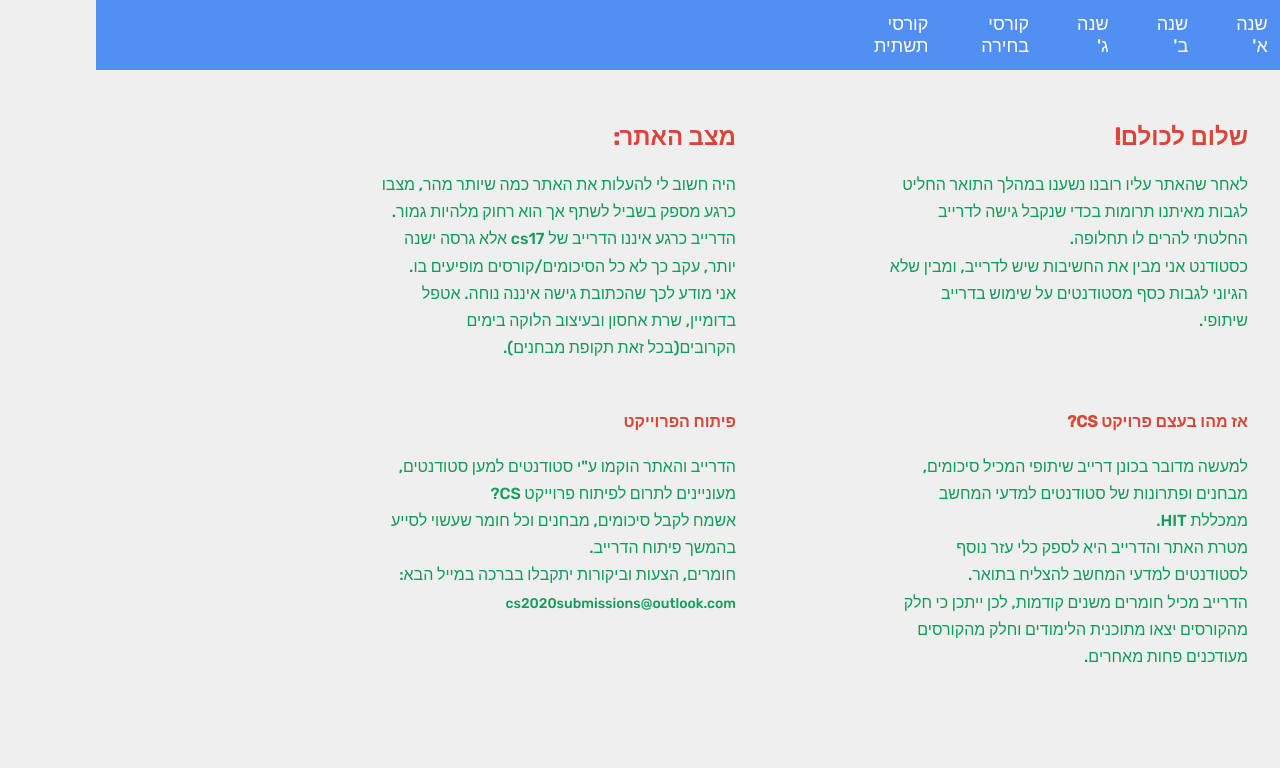
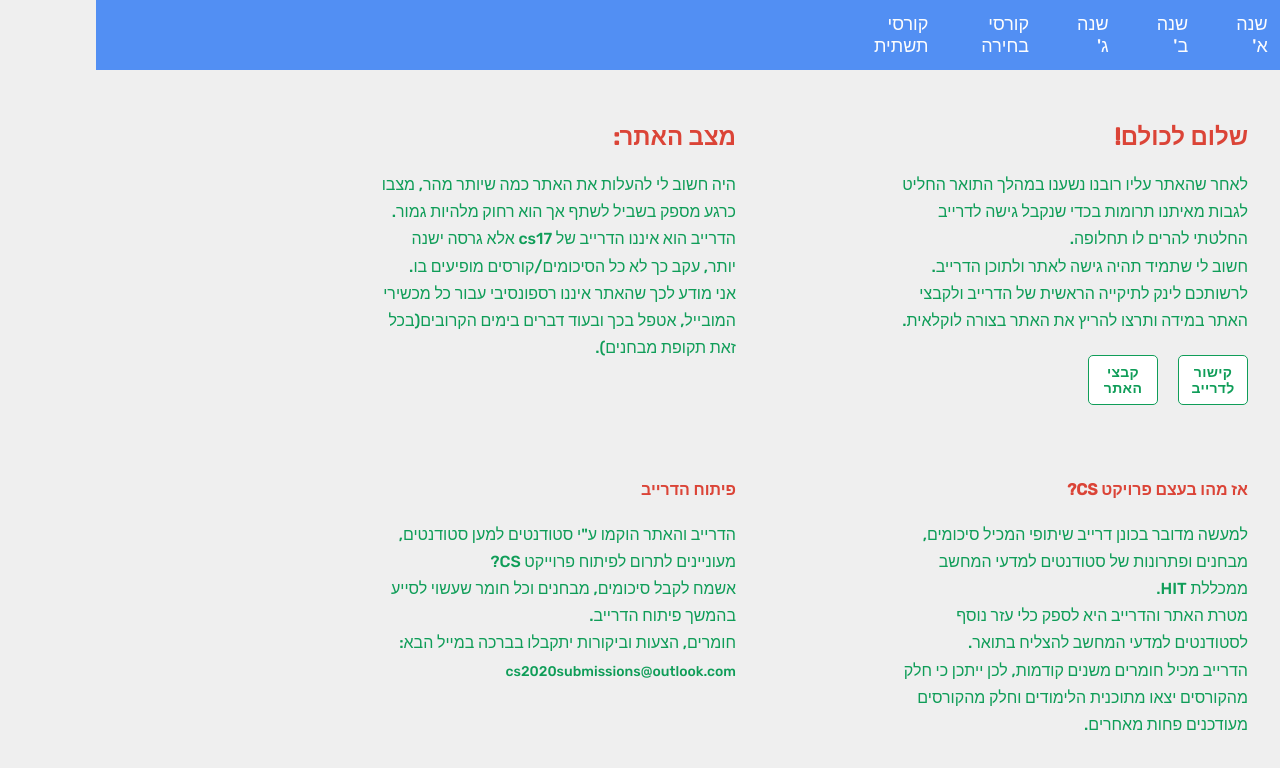
Before and after one commit to Gal94/cs2020, a React (Create React App) app: page /#/ in a window 1280 px wide. Before the commit this address led to /#/first-year. Shown: the top 768 px of the page. Built offline with nearby package versions, Linux system fonts and the light colour scheme.

Commit message:
added props to ModulesButton component. added links and updated homepage text.

```diff
--- a/src/components/module-button/ModuleButton.component.jsx
+++ b/src/components/module-button/ModuleButton.component.jsx
@@ -1,8 +1,8 @@
 import React from 'react';
 import './ModuleButton.styles.scss'
 
-const ModuleButton = ({name , link}) => (
-    <button className='module-button' onClick={()=> {
+const ModuleButton = ({name , link, homeButton}) => (
+    <button className={`${homeButton ? 'home-link': ''} module-button`} onClick={()=> {
         window.location.href = `${link}`;
     }}> {name} </button>
 );
--- a/src/components/module-button/ModuleButton.styles.scss
+++ b/src/components/module-button/ModuleButton.styles.scss
@@ -35,8 +35,6 @@
     margin: 0 1%;
   }
 
-
-
   &:hover {
     background-color: #DB4437;
     color: white;
--- a/src/pages/homepage/homepage.component.jsx
+++ b/src/pages/homepage/homepage.component.jsx
@@ -1,5 +1,6 @@
 import React from 'react';
 import './homepage.styles.scss';
+import ModuleButton from "../../components/module-button/ModuleButton.component";
 
 const HomePage = () => {
     return(
@@ -9,17 +10,21 @@ const HomePage = () => {
                 <h2 className='desc'>שלום לכולם!</h2>
                 <p className='text'>
                     לאחר שהאתר עליו רובנו נשענו במהלך התואר החליט לגבות מאיתנו תרומות בכדי שנקבל גישה לדרייב החלטתי להרים לו תחלופה.<br/>
-                    כסטודנט אני מבין את החשיבות שיש לדרייב, ומבין שלא הגיוני לגבות כסף מסטודנטים על שימוש בדרייב שיתופי. <br/>
-                    {/*דאגתי לגבות את תוכן האתר לשרת נוסף במידה ואתר זה איננו זמין מכל סיבה שהיא, תוכלו למצוא את הגיבוי <a href="#" className='link'>כאן</a>.*/}
+                    חשוב לי שתמיד תהיה גישה לאתר ולתוכן הדרייב. לרשותכם לינק לתיקייה הראשית של הדרייב ולקבצי האתר במידה ותרצו להריץ את האתר בצורה לוקלאית.
                     </p>
+                <div className='home-links'>
+                    <ModuleButton key='1' homeButton name={'קישור לדרייב'} link={'https://mega.nz/#F!0xoDQa4C!YExO6_uc7KhhO9IivYi8Fw'}/>
+                    <ModuleButton key='2' homeButton name={'קבצי האתר'} link={'https://github.com/Gal94/cs2020'}/>
+                </div>
+
             </div>
             <div className='wrap top'>
                 <h2 className='desc'>מצב האתר:</h2>
                 <p className='text'>היה חשוב לי להעלות את האתר כמה שיותר מהר, מצבו כרגע מספק בשביל לשתף אך הוא רחוק מלהיות גמור.
                 <br/>
-                הדרייב כרגע איננו הדרייב של cs17 אלא גרסה ישנה יותר, עקב כך לא כל הסיכומים/קורסים מופיעים בו.
+                הדרייב הוא איננו הדרייב של cs17 אלא גרסה ישנה יותר, עקב כך לא כל הסיכומים/קורסים מופיעים בו.
                     <br/>
-                    אני מודע לכך שהכתובת גישה איננה נוחה. אטפל בדומיין, שרת אחסון ובעיצוב הלוקה בימים הקרובים(בכל זאת תקופת מבחנים).
+                    אני מודע לכך שהאתר איננו רספונסיבי עבור כל מכשירי המובייל, אטפל בכך ובעוד דברים בימים הקרובים(בכל זאת תקופת מבחנים).
 
                 </p>
             </div>
@@ -32,7 +37,7 @@ const HomePage = () => {
                 </p>
             </div>
             <div className='wrap'>
-                <h4 className='desc'>פיתוח הפרוייקט</h4>
+                <h4 className='desc'>פיתוח הדרייב</h4>
                 <p className='text'>
                     הדרייב והאתר הוקמו ע"י סטודנטים למען סטודנטים, מעוניינים לתרום לפיתוח פרוייקט CS?<br/>
                     אשמח לקבל סיכומים, מבחנים וכל חומר שעשוי לסייע בהמשך פיתוח הדרייב.<br/>
--- a/src/pages/homepage/homepage.styles.scss
+++ b/src/pages/homepage/homepage.styles.scss
@@ -34,9 +34,30 @@
     .wrap {
       width: 50%;
 
+      .home-links{
+        display: flex;
+
+
+        .home-link{
+          height: 50px;
+          width: 70px;
+          font-size: 14px;
+          margin-left: 20px;
+          margin-right: 0;
+          border-color: #0F9D58;
+          color: #0F9D58;
+
+          &:hover{
+            background-color: #0F9D58;
+            border-color: white;
+            color: white;
+          }
+        }
+      }
+
     }
     .top {
-      margin-bottom: 30px
+      margin-bottom: 70px;
     }
 
     .text {
```
